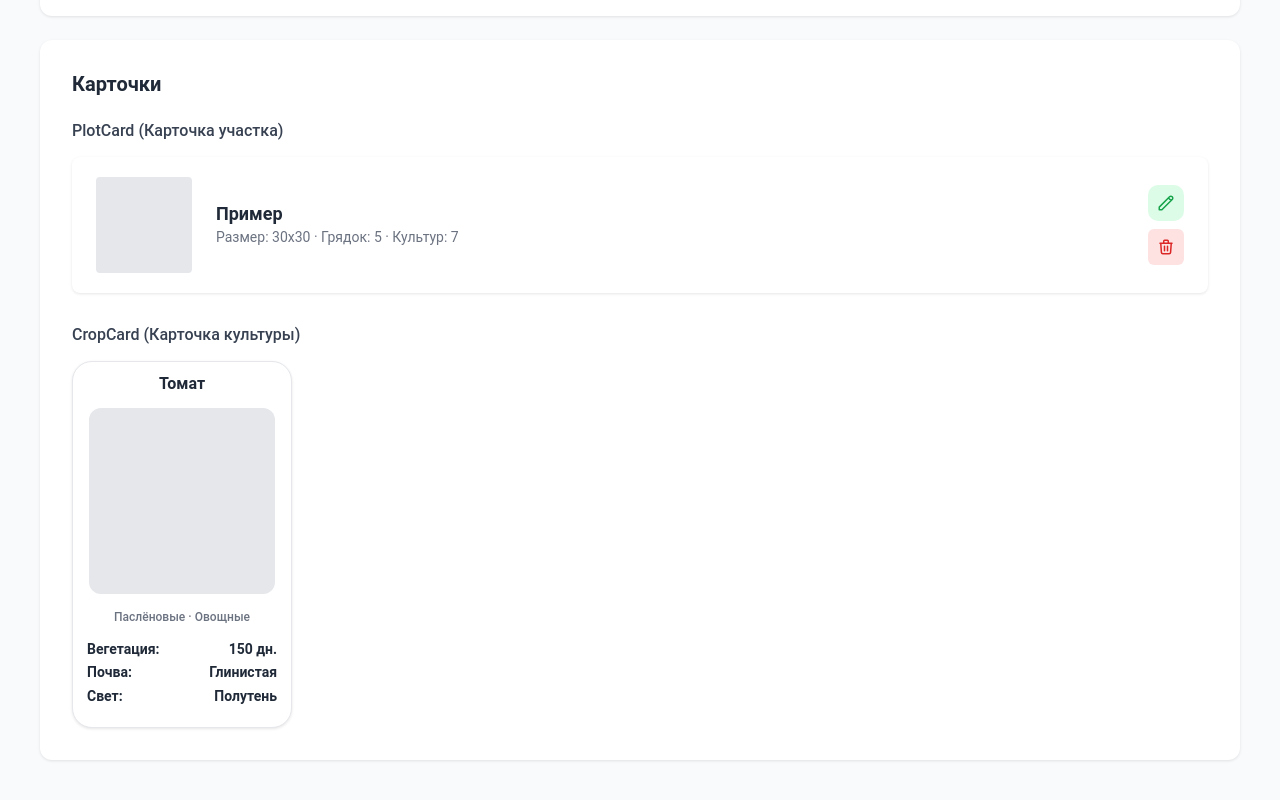
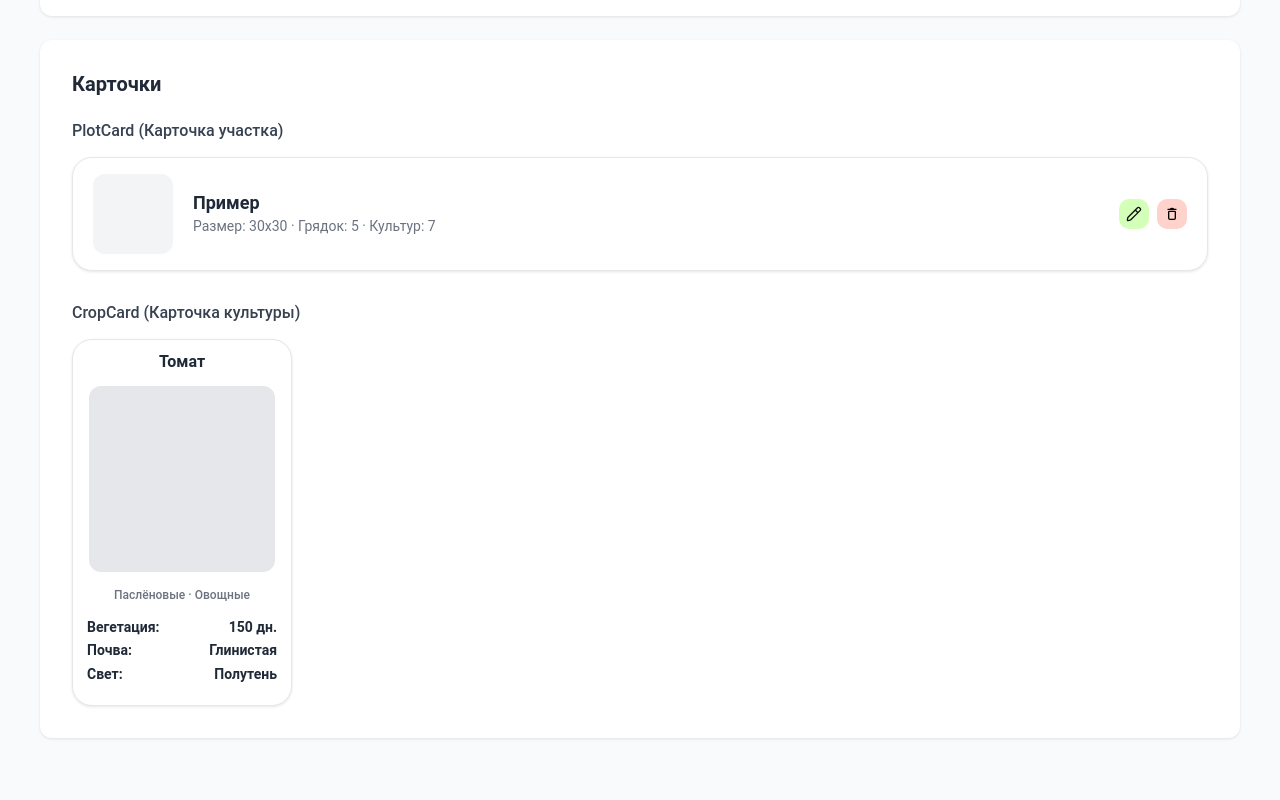
Before and after one commit to garden-nook/front, a React (Vite) app: page /components in a window 1280 px wide. Shown: the part 1372-2172 px from the top of the page. Built offline with nearby package versions, Linux system fonts and the light colour scheme.

Commit message:
допилил карточки участков

```diff
--- a/src/components/UI/PlotCard/PlotCard.module.css
+++ b/src/components/UI/PlotCard/PlotCard.module.css
@@ -1,18 +1,26 @@
 .card {
   background-color: white;
-  border-radius: 8px;
-  padding: 20px 24px;
+  border-radius: 20px;
+  padding: 16px 20px;
   display: flex;
   align-items: center;
-  gap: 24px;
+  gap: 20px;
   box-shadow: 0 1px 3px rgba(0, 0, 0, 0.1);
+  border: 1px solid #E5E7EB;
+  transition: all 0.2s;
+}
+
+.card:hover {
+  transform: translateY(-2px);
+  box-shadow: 0 4px 12px rgba(0, 0, 0, 0.15);
+  border-color: #22C55E;
 }
 
 .imagePlaceholder {
-  width: 96px;
-  height: 96px;
-  background-color: #E5E7EB;
-  border-radius: 4px;
+  width: 80px;
+  height: 80px;
+  background-color: #F3F4F6;
+  border-radius: 12px;
   flex-shrink: 0;
 }
 
@@ -43,38 +51,6 @@
 
 .actions {
   display: flex;
-  flex-direction: column;
+  align-items: center;
   gap: 8px;
 }
-
-.editBtn {
-  width: 36px;
-  height: 36px;
-  border-radius: 10px;
-  border: none;
-  cursor: pointer;
-  display: flex;
-  align-items: center;
-  justify-content: center;
-  background-color: #DCFCE7;
-}
-
-.editBtn:hover {
-  background-color: #BBF7D0;
-}
-
-.deleteBtn {
-  width: 36px;
-  height: 36px;
-  border-radius: 6px;
-  border: none;
-  cursor: pointer;
-  display: flex;
-  align-items: center;
-  justify-content: center;
-  background-color: #FEE2E2;
-}
-
-.deleteBtn:hover {
-  background-color: #FECACA;
-}
--- a/src/components/UI/PlotCard/PlotCard.tsx
+++ b/src/components/UI/PlotCard/PlotCard.tsx
@@ -1,6 +1,7 @@
 import React from 'react';
 import { Link } from 'react-router-dom';
 import styles from './PlotCard.module.css';
+import ActionButton from '../ActionButton';
 
 interface PlotCardProps {
   id: string;
@@ -35,16 +36,18 @@ const PlotCard: React.FC<PlotCardProps> = ({
         </p>
       </div>
       <div className={styles.actions}>
-        <button type="button" onClick={onEdit} className={styles.editBtn} title="Редактировать">
-          <svg width="18" height="18" fill="none" stroke="#16A34A" viewBox="0 0 24 24">
-            <path strokeLinecap="round" strokeLinejoin="round" strokeWidth={2} d="M15.232 5.232l3.536 3.536m-2.036-5.036a2.5 2.5 0 113.536 3.536L6.5 21.036H3v-3.572L16.732 3.732z" />
-          </svg>
-        </button>
-        <button type="button" onClick={onDelete} className={styles.deleteBtn} title="Удалить">
-          <svg width="18" height="18" fill="none" stroke="#DC2626" viewBox="0 0 24 24">
-            <path strokeLinecap="round" strokeLinejoin="round" strokeWidth={2} d="M19 7l-.867 12.142A2 2 0 0116.138 21H7.862a2 2 0 01-1.995-1.858L5 7m5 4v6m4-6v6m1-10V4a1 1 0 00-1-1h-4a1 1 0 00-1 1v3M4 7h16" />
-          </svg>
-        </button>
+        <ActionButton
+          icon="edit"
+          color="greenLight"
+          shape="littleSquare"
+          onClick={onEdit}
+        />
+        <ActionButton
+          icon="delete"
+          color="red"
+          shape="littleSquare"
+          onClick={onDelete}
+        />
       </div>
     </div>
   );
```
